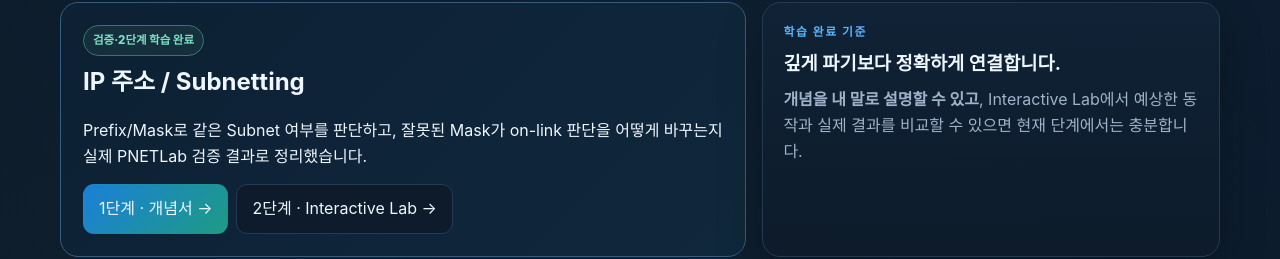
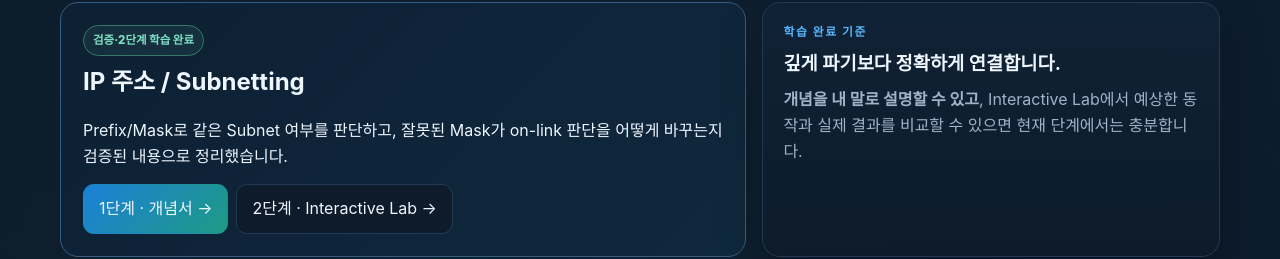
Before and after one commit to sebia1993/sebia1993.github.io, a website: page roadmap.html in a window 1280 px wide. Shown: the part 709-968 px from the top of the page. Drawn offline with Linux system fonts and the light colour scheme.

Commit message:
Keep roadmap focused on learner-facing two-stage flow

```diff
--- a/roadmap.html
+++ b/roadmap.html
@@ -60,7 +60,7 @@
     <article class="focus-main">
       <span class="badge active">검증·2단계 학습 완료</span>
       <h2>IP 주소 / Subnetting</h2>
-      <p>Prefix/Mask로 같은 Subnet 여부를 판단하고, 잘못된 Mask가 on-link 판단을 어떻게 바꾸는지 실제 PNETLab 검증 결과로 정리했습니다.</p>
+      <p>Prefix/Mask로 같은 Subnet 여부를 판단하고, 잘못된 Mask가 on-link 판단을 어떻게 바꾸는지 검증된 내용으로 정리했습니다.</p>
       <div class="focus-actions">
         <a class="btn primary" href="./labs/ip-subnetting.html">1단계 · 개념서 →</a>
         <a class="btn" href="./labs/ip-subnetting-simulator.html">2단계 · Interactive Lab →</a>
```
